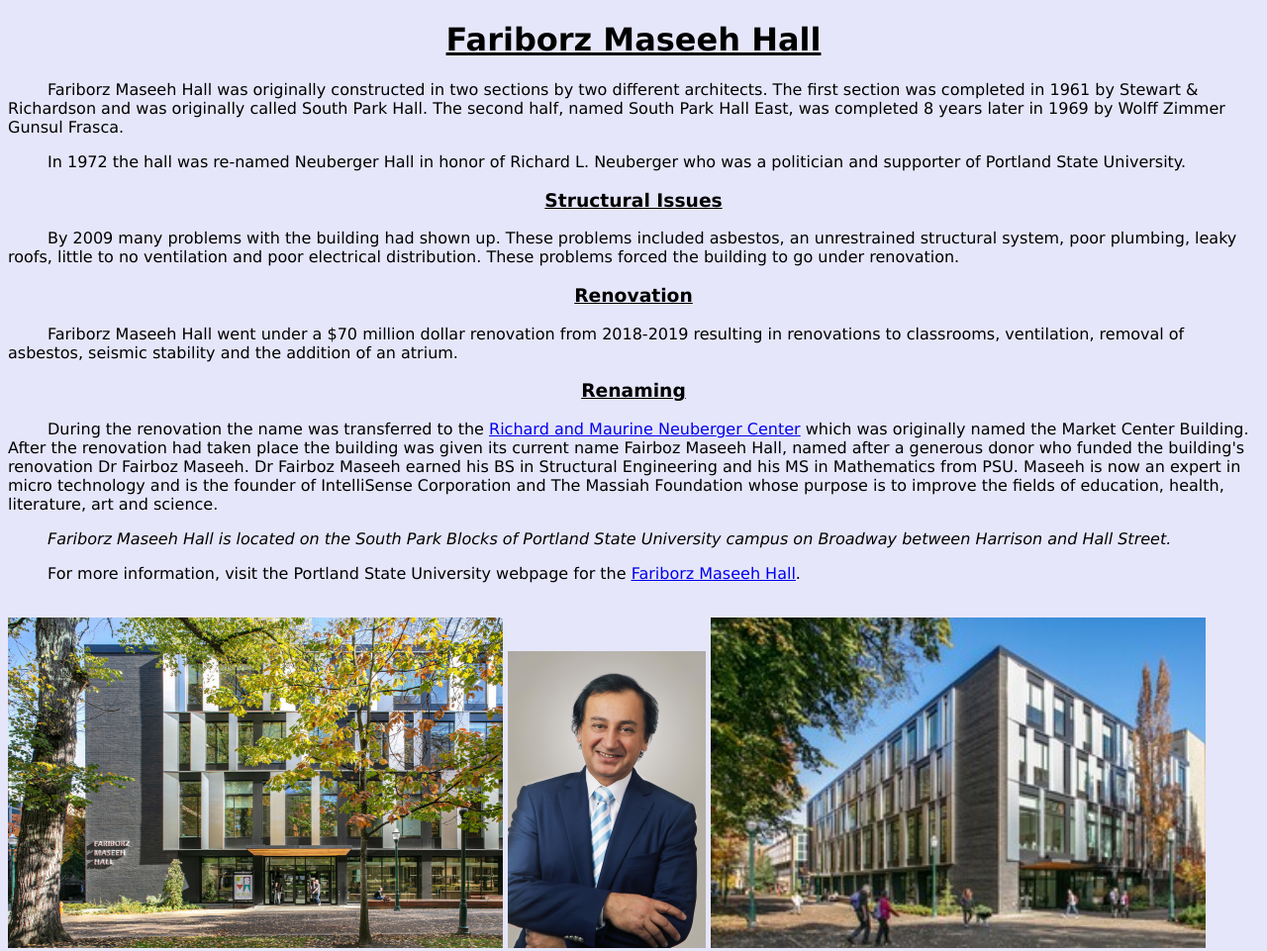
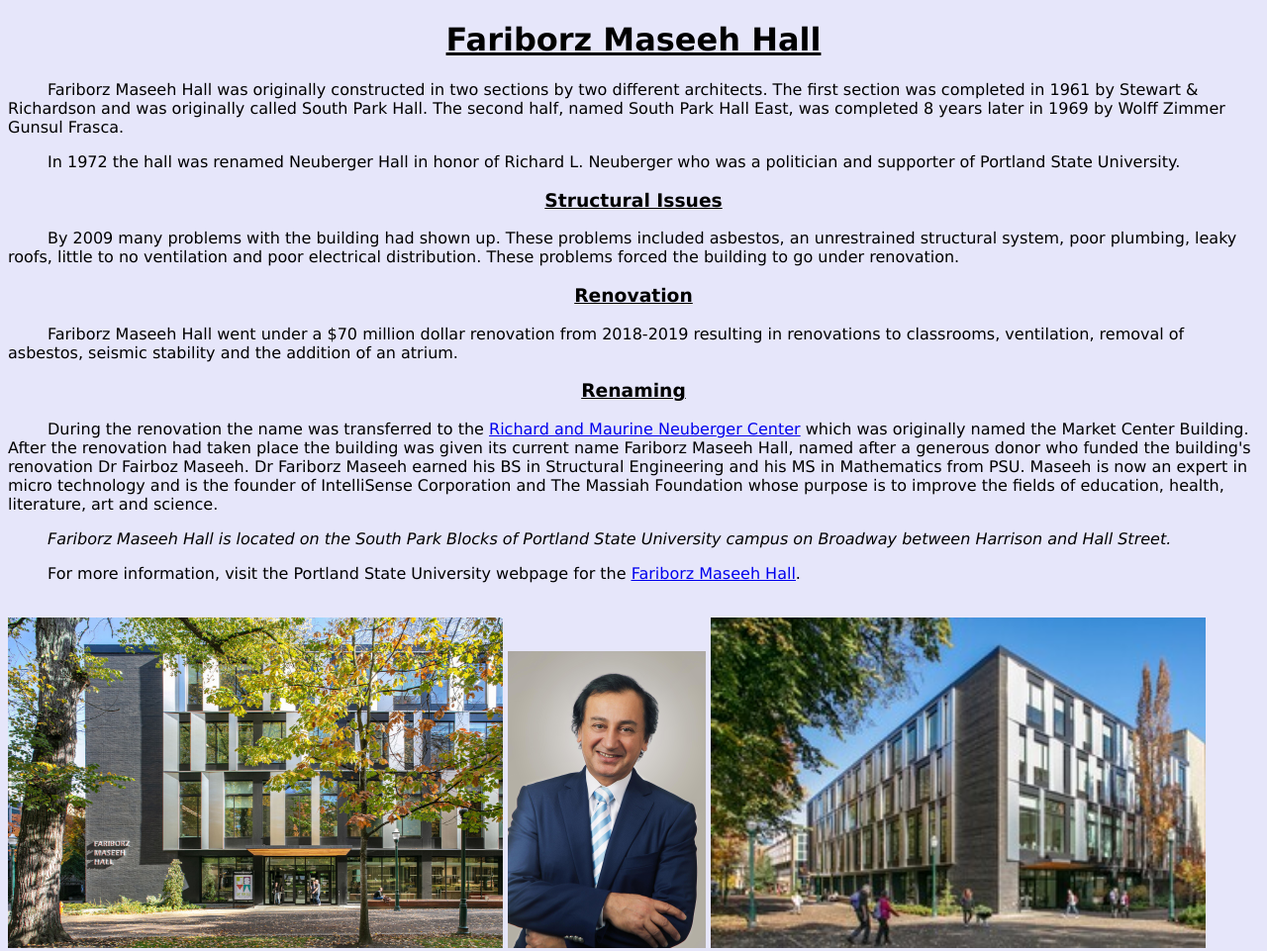
Before and after one commit to aishwaryam-psu/Flash-Coding-Group-3, a plain HTML site: page index.html in a window 1280 px wide. Shown: the whole page at 99% size. Drawn offline with Linux system fonts and the light colour scheme.

Commit message:
Update index.html

```diff
--- a/index.html
+++ b/index.html
@@ -30,7 +30,7 @@
       <p>Fariborz Maseeh Hall was originally constructed in two sections by two different architects.  The first section was completed in 1961 by Stewart & Richardson and was originally called South Park Hall.  The second half, named South Park Hall East, was completed 8 years later in 1969 by Wolff Zimmer Gunsul Frasca.
       </p>
 
-      <p>In 1972 the hall was re-named Neuberger Hall in honor of Richard L. Neuberger who was a politician and supporter of Portland State University.
+      <p>In 1972 the hall was renamed Neuberger Hall in honor of Richard L. Neuberger who was a politician and supporter of Portland State University.
       </p>
 
       <h3><u>Structural Issues</u></h3>
@@ -42,7 +42,7 @@
       </p>
 
       <h3><u>Renaming</u></h3>
-      <p>During the renovation the name was transferred to the <a href="https://www.pdx.edu/buildings/campus-building/richard-and-maurine-neuberger-center" target="_blank">Richard and Maurine Neuberger Center</a> which was originally named the Market Center Building.  After the renovation had taken place the building was given its current name Fairboz Maseeh Hall, named after a generous donor who funded the building's renovation Dr Fairboz Maseeh. Dr Fairboz Maseeh earned his BS in Structural Engineering and his MS in Mathematics from PSU.  Maseeh is now an expert in micro technology and is the founder of IntelliSense Corporation and The Massiah Foundation whose purpose is to improve the fields of education, health, literature, art and science.
+      <p>During the renovation the name was transferred to the <a href="https://www.pdx.edu/buildings/campus-building/richard-and-maurine-neuberger-center" target="_blank">Richard and Maurine Neuberger Center</a> which was originally named the Market Center Building.  After the renovation had taken place the building was given its current name Fariborz Maseeh Hall, named after a generous donor who funded the building's renovation Dr Fairboz Maseeh. Dr Fariborz Maseeh earned his BS in Structural Engineering and his MS in Mathematics from PSU.  Maseeh is now an expert in micro technology and is the founder of IntelliSense Corporation and The Massiah Foundation whose purpose is to improve the fields of education, health, literature, art and science.
       </p>
 
       <p><i>Fariborz Maseeh Hall is located on the South Park Blocks of Portland State University campus on Broadway between Harrison and Hall Street.</i>
```
